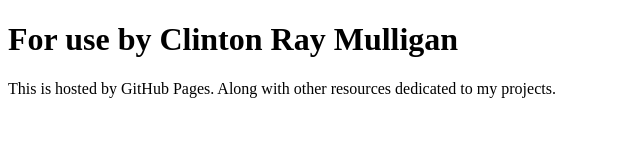
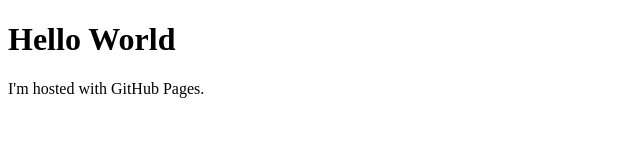
Before and after one commit to gmonu/ClintMulligan.github.io, a plain HTML site: page index.html in a window 1280 px wide. Shown: the whole page, without its empty margins (0-640 px from the left). Drawn offline with Linux system fonts and the light colour scheme.

Commit message:
GitHub Pages index.html

```diff
--- a/index.html
+++ b/index.html
@@ -1,7 +1,7 @@
 <!DOCTYPE html>
 <html>
 <body>
-<h1>For use by Clinton Ray Mulligan</h1>
-<p>This is hosted by GitHub Pages. Along with other resources dedicated to my projects.</p>
+<h1>Hello World</h1>
+<p>I'm hosted with GitHub Pages.</p>
 </body>
 </html>
```
